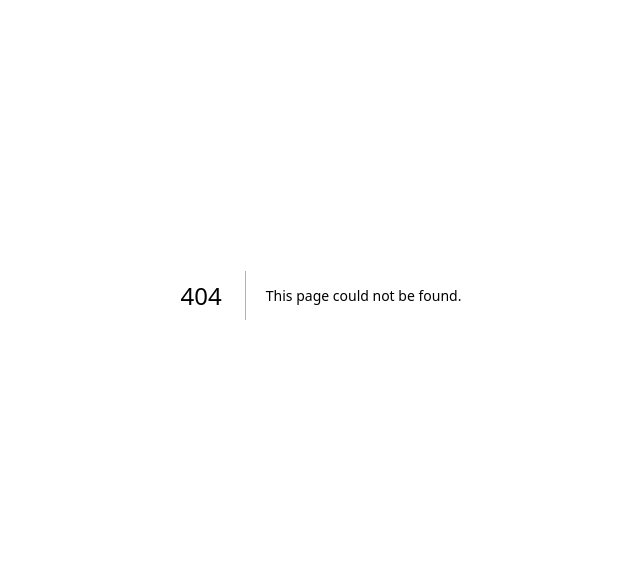
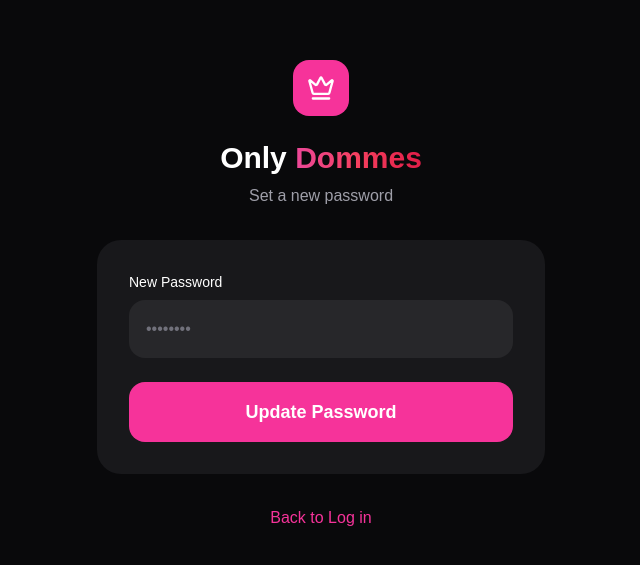
Before and after one commit to CashMere-lab-ops/Only-Dommes, a Next.js app: page /reset-password in a window 1280 px wide. Before the commit this address had no page. Shown: the part 105-670 px from the top of the page, without its empty margins (319-959 px from the left). Built offline with nearby package versions, Linux system fonts and the light colour scheme; no server answers.

Commit message:
Add Reset Password page

```diff
--- /dev/null
+++ b/app/reset-password/page.tsx
@@ -0,0 +1,82 @@
+'use client';
+
+import { useState } from 'react';
+import { supabase } from '../../lib/supabase';
+import Link from 'next/link';
+import { Crown } from 'lucide-react';
+import { useRouter } from 'next/navigation';
+
+export default function ResetPasswordPage() {
+  const [password, setPassword] = useState('');
+  const [message, setMessage] = useState('');
+  const [loading, setLoading] = useState(false);
+  const router = useRouter();
+
+  const handleUpdate = async () => {
+    setLoading(true);
+    setMessage('');
+
+    const { error } = await supabase.auth.updateUser({
+      password: password,
+    });
+
+    if (error) {
+      setMessage(error.message);
+    } else {
+      setMessage('Password updated successfully! Redirecting to login...');
+      setTimeout(() => {
+        router.push('/login');
+      }, 2000);
+    }
+
+    setLoading(false);
+  };
+
+  return (
+    <div className="min-h-screen bg-zinc-950 text-white flex items-center justify-center p-6">
+      <div className="w-full max-w-md">
+        <div className="flex justify-center mb-6">
+          <div className="w-14 h-14 bg-pink-500 rounded-2xl flex items-center justify-center">
+            <Crown className="w-7 h-7 text-white" />
+          </div>
+        </div>
+
+        <h1 className="text-3xl font-bold text-center mb-2">
+          Only <span className="gradient-text">Dommes</span>
+        </h1>
+        <p className="text-zinc-400 text-center mb-8">Set a new password</p>
+
+        <div className="bg-zinc-900 p-8 rounded-3xl">
+          <label className="block text-sm font-medium mb-2">New Password</label>
+          <input
+            type="password"
+            placeholder="••••••••"
+            className="w-full p-4 mb-6 bg-zinc-800 rounded-2xl text-white placeholder-zinc-500 border border-transparent focus:border-pink-500 focus:outline-none"
+            value={password}
+            onChange={(e) => setPassword(e.target.value)}
+          />
+
+          <button
+            onClick={handleUpdate}
+            disabled={loading}
+            className="w-full bg-pink-500 hover:bg-pink-600 disabled:bg-zinc-700 py-4 rounded-2xl text-lg font-semibold transition"
+          >
+            {loading ? 'Updating...' : 'Update Password'}
+          </button>
+
+          {message && (
+            <p className="mt-5 text-center p-3 bg-zinc-800 rounded-2xl text-sm">
+              {message}
+            </p>
+          )}
+        </div>
+
+        <p className="text-center mt-8 text-zinc-400">
+          <Link href="/login" className="text-pink-500 hover:underline font-medium">
+            Back to Log in
+          </Link>
+        </p>
+      </div>
+    </div>
+  );
+}
```
